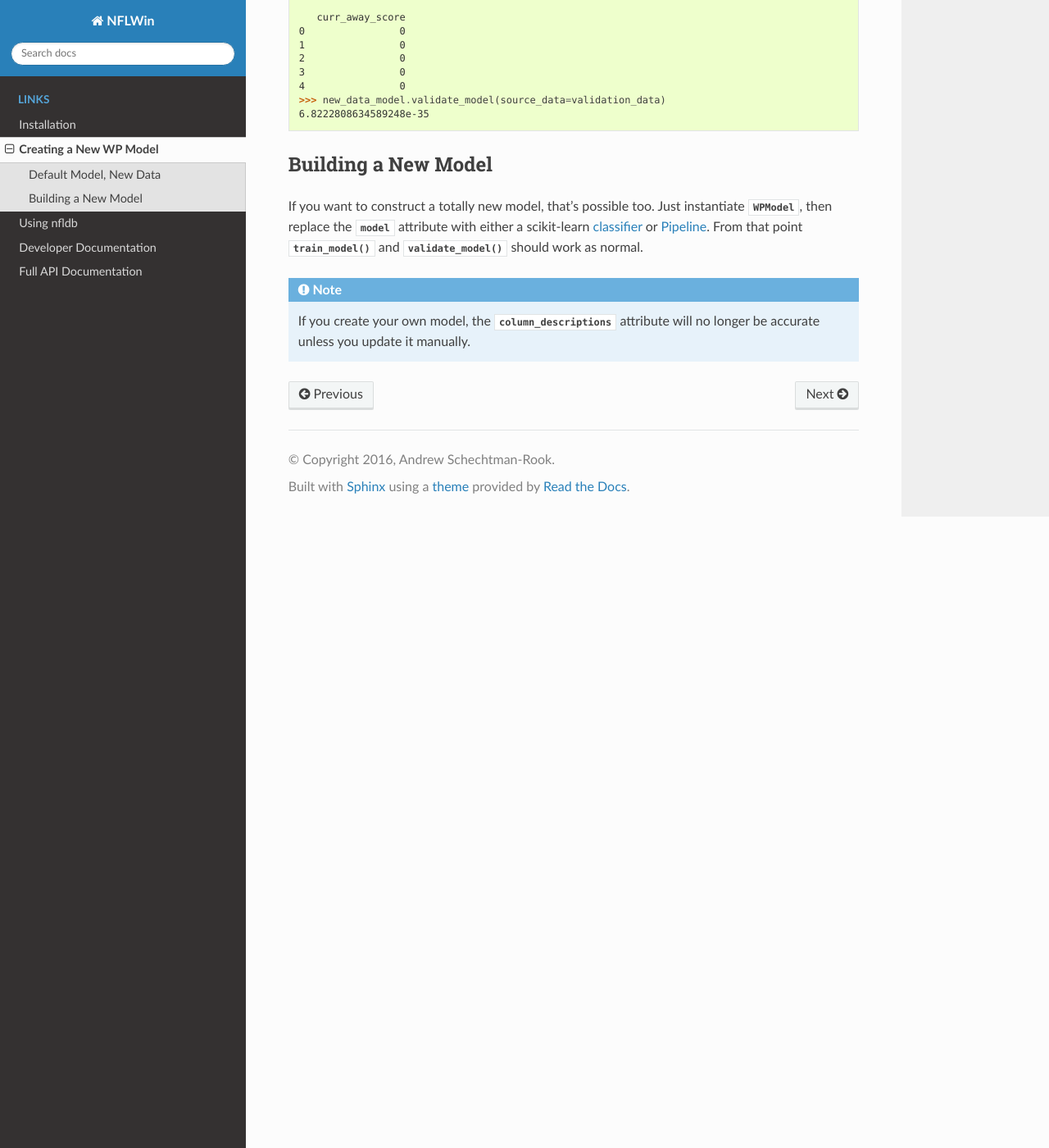
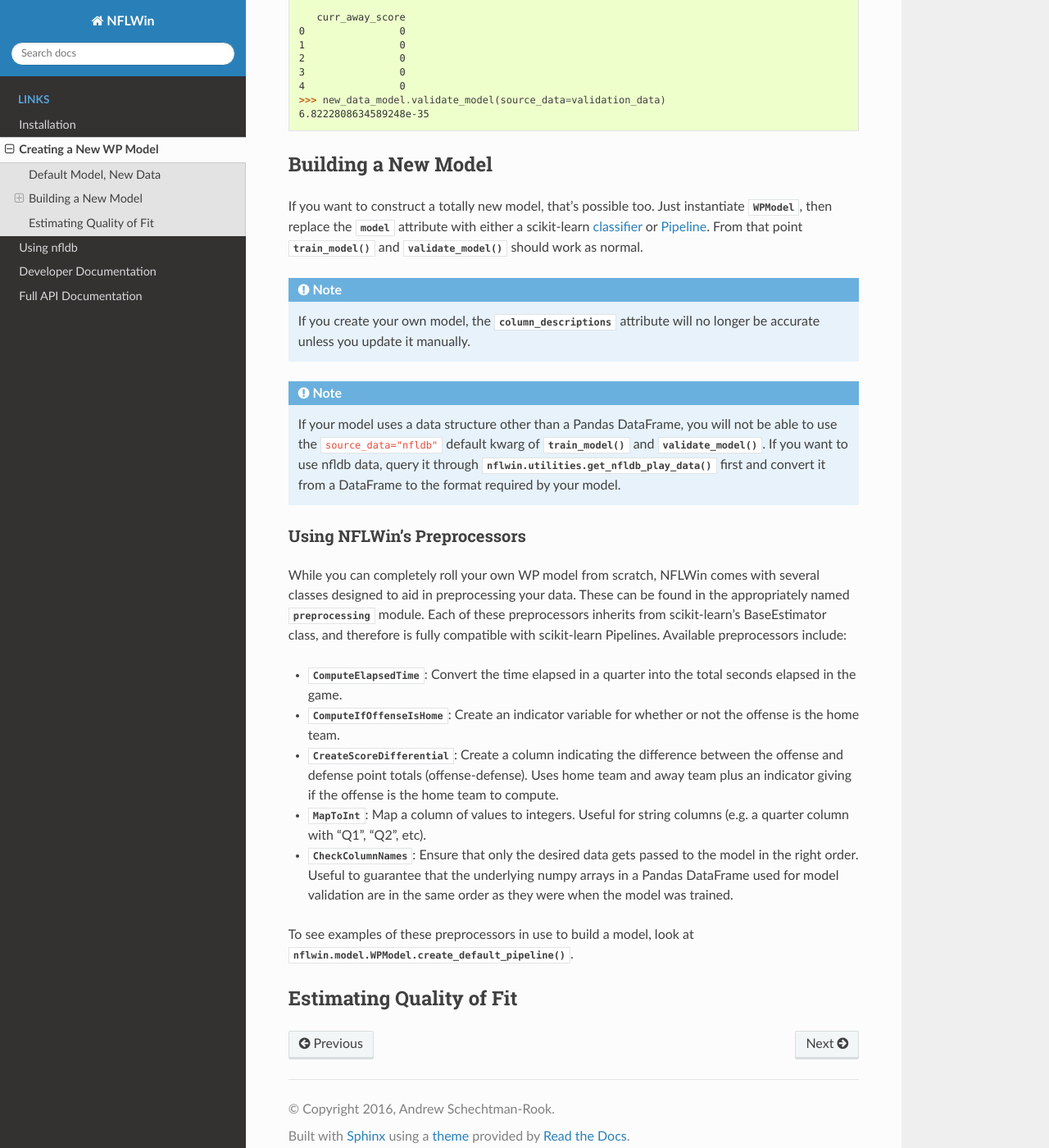
Before and after one commit to AndrewRook/NFLWin, a Sphinx documentation site: the page built from doc/source/model.rst, in a window 1280 px wide and 1400 px high, scrolled down 1415 px. Shown: the whole window at 82% size. Built offline with Sphinx 7.4.7 and the Read the Docs theme 2.0.0, drawn with Linux system fonts in a browser that asks for light colours; the version number could not be read and is left out.

Commit message:
added model builds from scratch

```diff
--- a/doc/source/model.rst
+++ b/doc/source/model.rst
@@ -97,3 +97,43 @@
    If you create your own model, the
    :attr:`~nflwin.model.WPModel.column_descriptions` attribute will no longer be
    accurate unless you update it manually.
+
+.. note::
+   If your model uses a data structure other than a Pandas DataFrame,
+   you will not be able to use the ``source_data="nfldb"`` default
+   kwarg of :meth:`~nflwin.model.WPModel.train_model` and
+   :meth:`~nflwin.model.WPModel.validate_model`. If you want to use nfldb
+   data, query it through :func:`nflwin.utilities.get_nfldb_play_data`
+   first and convert it from a DataFrame to the format required by your model.
+
+Using NFLWin's Preprocessors
+^^^^^^^^^^^^^^^^^^^^^^^^^^^^
+While you can completely roll your own WP model from scratch, NFLWin
+comes with several classes designed to aid in preprocessing your
+data. These can be found in the appropriately named
+:mod:`~nflwin.preprocessing` module. Each of these preprocessors inherits
+from scikit-learn's BaseEstimator class, and therefore is fully
+compatible with scikit-learn Pipelines. Available preprocessors
+include:
+
+* :class:`~nflwin.preprocessing.ComputeElapsedTime`: Convert the time
+  elapsed in a quarter into the total seconds elapsed in the game.
+* :class:`~nflwin.preprocessing.ComputeIfOffenseIsHome`: Create an
+  indicator variable for whether or not the offense is the home team.
+* :class:`~nflwin.preprocessing.CreateScoreDifferential`: Create a
+  column indicating the difference between the offense and defense
+  point totals (offense-defense). Uses home team and away team plus
+  an indicator giving if the offense is the home team to compute.
+* :class:`~nflwin.preprocessing.MapToInt`: Map a column of values to
+  integers. Useful for string columns (e.g. a quarter column with "Q1", "Q2", etc).
+* :class:`~nflwin.preprocessing.CheckColumnNames`: Ensure that only the desired data gets passed to
+  the model in the right order. Useful to guarantee that the
+  underlying numpy arrays in a Pandas DataFrame used for model
+  validation are in the same order as they were when the model was
+  trained.
+
+To see examples of these preprocessors in use to build a model, look
+at :meth:`nflwin.model.WPModel.create_default_pipeline`.
+
+Estimating Quality of Fit
+-------------------------
```
